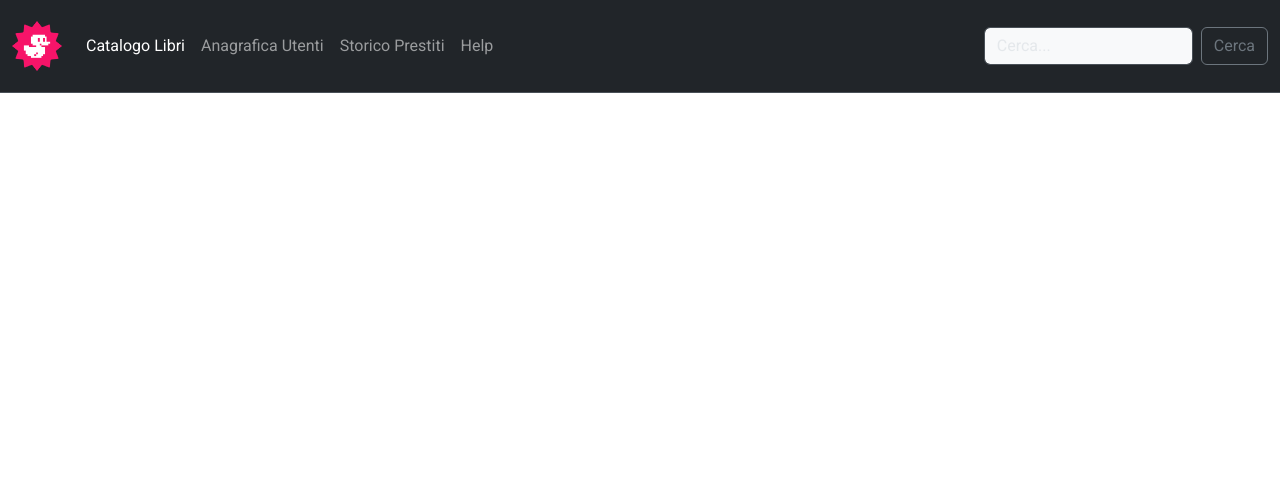
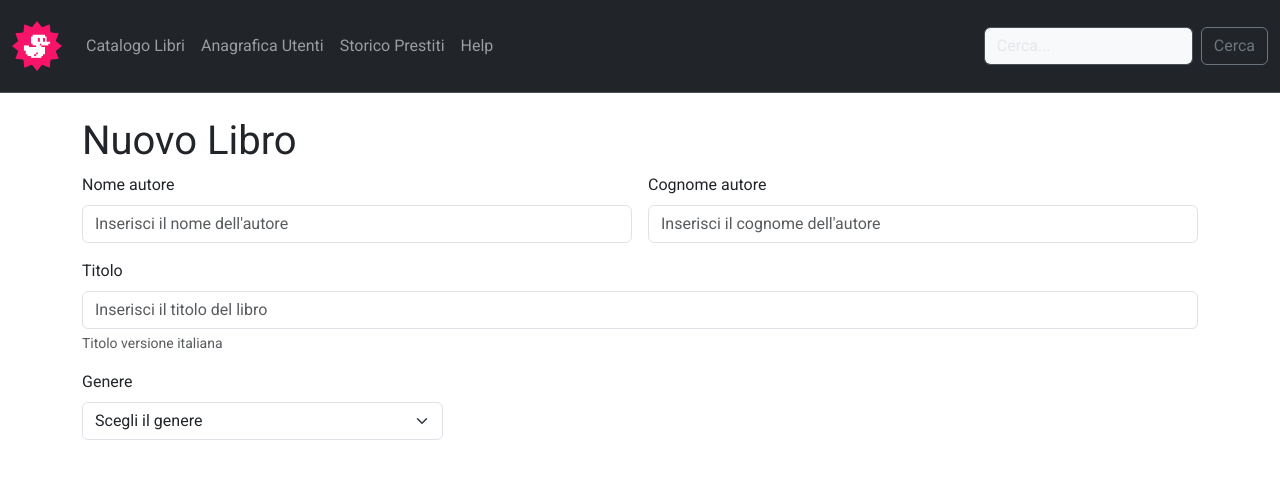
Before and after one commit to eleonoracappellesso/html-css-bootstrap-dashboard, a plain HTML site: page pages/addbook.html in a window 1280 px wide. Drawn offline with nearby package versions, Linux system fonts and the light colour scheme.

Commit message:
added labels Nome, Cognome, Titolo and Genere

```diff
--- a/pages/addbook.html
+++ b/pages/addbook.html
@@ -33,7 +33,7 @@
                 <div class="collapse navbar-collapse" id="navbarSupportedContent">
                     <ul class="navbar-nav me-auto mb-2 mb-lg-0">
                         <li class="nav-item">
-                            <a class="nav-link active" aria-current="page" href="#">Catalogo Libri</a>
+                            <a class="nav-link" aria-current="page" href="../index.html">Catalogo Libri</a>
                         </li>
                         <li class="nav-item">
                             <a class="nav-link" href="#">Anagrafica Utenti</a>
@@ -55,10 +55,49 @@
         </nav>
     </header>
 
-    <main class="container-lg">
+    <main class="container-lg my-4">
+        <h1 class="fw-normal">Nuovo Libro</h1>
+        <form class="row g-3">
+            <dic class="col-6">
+                <label for="NomeAutore" class="form-label">Nome autore</label>
+                <input type="text" class="form-control" id="NomeAutore" name="NomeAutore"
+                    placeholder="Inserisci il nome dell'autore" required>
+            </dic>
+            <div class="col-6">
+                <label for="CognomeAutore" class="form-label">Cognome autore</label>
+                <input type="text" class="form-control" id="CognomeAutore" name="CognomeAutore"
+                    placeholder="Inserisci il cognome dell'autore" required>
+            </div>
+            <div class="col-12">
+                <label for="Titolo" class="form-label">Titolo</label>
+                <input type="text" class="form-control" id="Titolo" name="Titolo"
+                    placeholder="Inserisci il titolo del libro" required>
+                <div class="form-text">Titolo versione italiana</div>
+            </div>
+            <div class="col-12 col-lg-4">
+                <label for="Genere" class="form-label">Genere</label>
+                <select name="Genere" id="Genere" class="form-select">
+                    <option selected>Scegli il genere</option>
+                    <option value="Fantasy">Fantasy</option>
+                    <option value="Commedia">Commedia</option>
+                    <option value="Romanzo">Romanzo</option>
+                    <option value="Giallo">Giallo</option>
+                    <option value="Horror">Horror</option>
+                    <option value="Fantasy">Fantasy</option>
+                    <option value="Distopia">Distopia</option>
+                    <option value="Biografico">Biografico</option>
+                </select>
+            </div>
+            <div class="col-12 col-lg-4">
+
+            </div>
+            <div class="col-12 col-lg-4"></div>
+        </form>
 
     </main>
-    <script src="https://cdn.jsdelivr.net/npm/bootstrap@5.3.3/dist/js/bootstrap.bundle.min.js" integrity="sha384-YvpcrYf0tY3lHB60NNkmXc5s9fDVZLESaAA55NDzOxhy9GkcIdslK1eN7N6jIeHz" crossorigin="anonymous"></script>
+    <script src="https://cdn.jsdelivr.net/npm/bootstrap@5.3.3/dist/js/bootstrap.bundle.min.js"
+        integrity="sha384-YvpcrYf0tY3lHB60NNkmXc5s9fDVZLESaAA55NDzOxhy9GkcIdslK1eN7N6jIeHz"
+        crossorigin="anonymous"></script>
 </body>
 
 </html>
```
